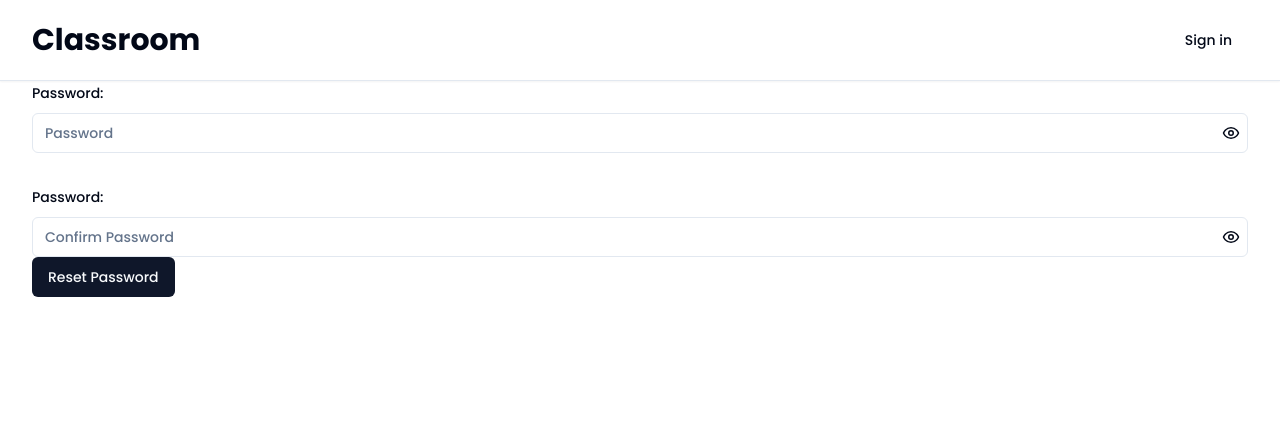
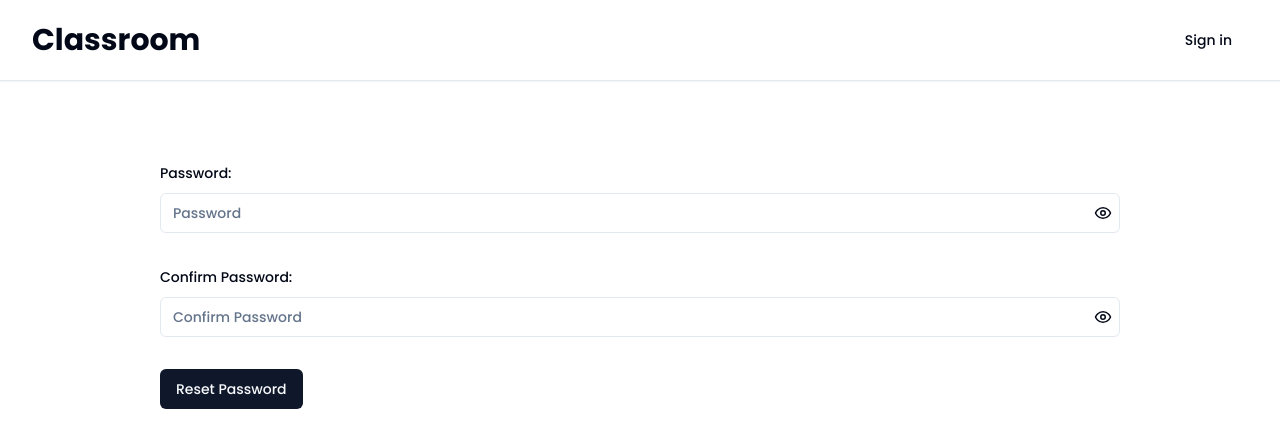
Before and after one commit to classroom-advanced-web/Final-Project, a React (Vite) app in the folder frontend/: page /forgot-password/reset in a window 1280 px wide. Shown: the top 448 px of the page. Built offline with nearby package versions, Linux system fonts and the light colour scheme.

Commit message:
hoàn thiện màn hình reset password

```diff
--- a/frontend/src/pages/forgot-password/ResetPassword.tsx
+++ b/frontend/src/pages/forgot-password/ResetPassword.tsx
@@ -1,5 +1,5 @@
 import { Button } from '@/components/ui/button';
-import React, { useState } from 'react';
+import { useState } from 'react';
 import { resetPasswordSchema } from '@/schema/formSchema';
 import { zodResolver } from '@hookform/resolvers/zod';
 import { useForm } from 'react-hook-form';
@@ -7,13 +7,10 @@ import { z } from 'zod';
 import { Form, FormControl, FormField, FormItem, FormLabel, FormMessage } from '@/components/ui/form';
 import { Input } from '@/components/ui/input';
 import { cn } from '@/lib/utils';
-import { error } from 'console';
+
 import { EyeOff, Eye } from 'lucide-react';
-import { Link } from 'react-router-dom';
 
 const ResetPassword = () => {
-  const [password, setPassword] = useState('');
-  const [confirmPassword, setConfirmPassword] = useState('');
   const [showPassword, setShowPassword] = useState(false);
 
   const form = useForm<z.infer<typeof resetPasswordSchema>>({
@@ -28,20 +25,12 @@ const ResetPassword = () => {
     setShowPassword((prev: boolean) => !prev);
   };
 
-  const handlePasswordChange = (e: React.ChangeEvent<HTMLInputElement>) => {
-    setPassword(e.target.value);
-  };
-
-  const handleConfirmPasswordChange = (e: React.ChangeEvent<HTMLInputElement>) => {
-    setConfirmPassword(e.target.value);
-  };
-
   const onSubmit = async (data: z.infer<typeof resetPasswordSchema>) => {
     console.log(data);
   };
 
   return (
-    <div className='container'>
+    <div className='container flex max-w-[1024px] flex-col justify-center py-20'>
       <Form {...form}>
         <form onSubmit={form.handleSubmit(onSubmit)} className='space-y-8'>
           <FormField
@@ -69,7 +58,10 @@ const ResetPassword = () => {
                     </div>
                   </div>
                 </FormControl>
-                <FormMessage />
+
+                <div className='w-full'>
+                  <FormMessage />
+                </div>
               </FormItem>
             )}
           />
@@ -78,7 +70,7 @@ const ResetPassword = () => {
             name='confirmPassword'
             render={({ field }) => (
               <FormItem>
-                <FormLabel>Password:</FormLabel>
+                <FormLabel>Confirm Password:</FormLabel>
                 <FormControl>
                   <div className='relative'>
                     <Input
@@ -86,7 +78,7 @@ const ResetPassword = () => {
                       placeholder='Confirm Password'
                       {...field}
                       className={cn(
-                        form.formState.errors.password && 'border-red-400 focus-visible:ring-red-400',
+                        form.formState.errors.root?.message && 'border-red-400 focus-visible:ring-red-400',
                         'pr-8'
                       )}
                     />
@@ -98,12 +90,13 @@ const ResetPassword = () => {
                     </div>
                   </div>
                 </FormControl>
+
                 <FormMessage />
               </FormItem>
             )}
           />
+          <Button type='submit'>Reset Password</Button>
         </form>
-        <Button>Reset Password</Button>
       </Form>
     </div>
   );
--- a/frontend/src/schema/formSchema.ts
+++ b/frontend/src/schema/formSchema.ts
@@ -57,13 +57,9 @@ export const resetPasswordSchema = z
         /^(?=.*\d)(?=.*[a-z])(?=.*[A-Z])[0-9a-zA-Z]{6,}$/,
         'Only contain ASCII without special character. At least 6 characters, 1 number, 1 upper,  1 lowercase'
       ),
-    confirmPassword: z.string()
+    confirmPassword: z.string().min(1, 'Please enter your password confirmation').trim()
   })
-  .superRefine(({ password, confirmPassword }, ctx) => {
-    if (confirmPassword !== password) {
-      ctx.addIssue({
-        code: 'custom',
-        message: 'The passwords did not match'
-      });
-    }
+  .refine((data) => data.password === data.confirmPassword, {
+    message: "Passwords don't match",
+    path: ['confirmPassword']
   });
```
